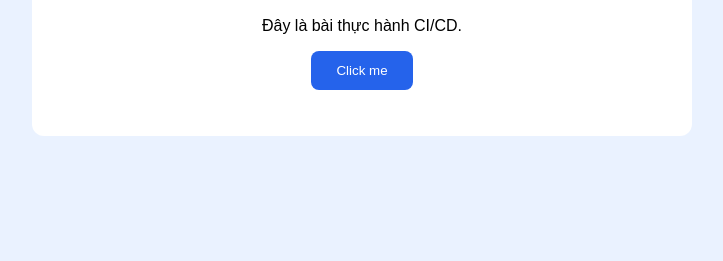
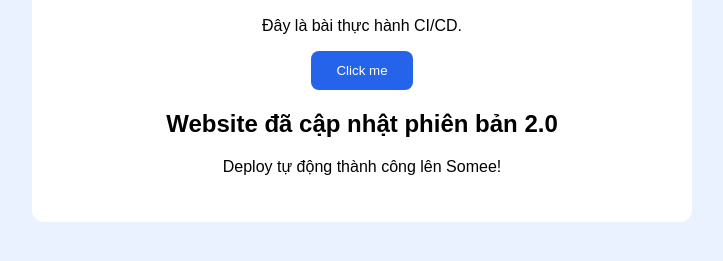
Before and after one commit to NANHKhang/HTML-Deploy, a plain HTML site: page index.html in a window 1280 px wide. Shown: the part 241-502 px from the top of the page, without its empty margins (278-1001 px from the left). Drawn offline with Linux system fonts and the light colour scheme.

Commit message:
Update index.html

```diff
--- a/index.html
+++ b/index.html
@@ -14,6 +14,9 @@
         <p>Đây là bài thực hành CI/CD.</p>
         <button onclick="showMessage()">Click me</button>
         <p id="message"></p>
+        <h2>Website đã cập nhật phiên bản 2.0</h2>
+
+        <p>Deploy tự động thành công lên Somee!</p>
     </div>
 
     <script src="script.js"></script>
```
